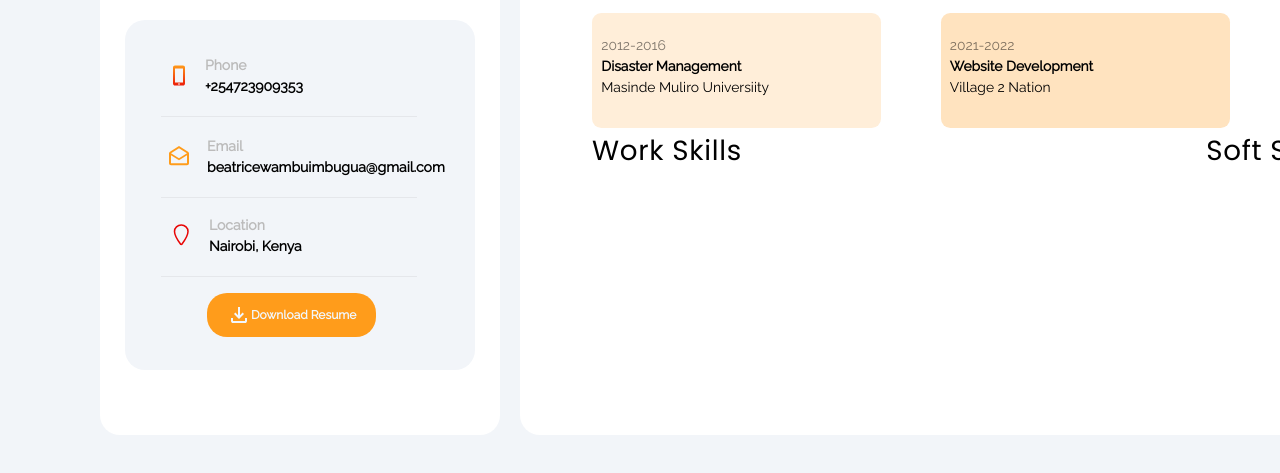
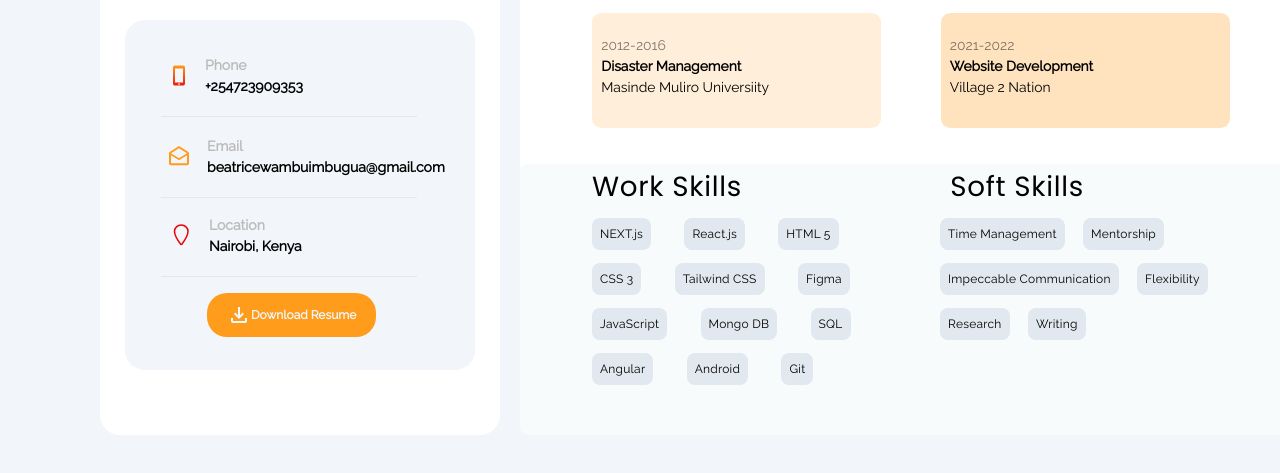
Before and after one commit to agungauliads/Landing-Page-Portofolio, a website: page src/resume.html in a window 1280 px wide. Shown: the part 539-1012 px from the top of the page. Drawn offline with Linux system fonts and the light colour scheme.

Commit message:
Resume Done

```diff
--- a/src/resume.html
+++ b/src/resume.html
@@ -160,7 +160,7 @@
             </nav>
             <!--Resume Card-->
             <div
-                class="shrink-0 items-center ml-[20px] mt-[10px] mr-[100px] mb-[50px] w-[820px] h-[700px] rounded-[20px] bg-white shadow-[0_0_0_0_rgb(0,0,0,0.25)]">
+                class="flex-row shrink-0 items-center ml-[20px] mt-[10px] mr-[100px] mb-[50px] w-[820px] h-[700px] rounded-[20px] bg-white shadow-[0_0_0_0_rgb(0,0,0,0.25)]">
                 <!--Resume-->
                 <div class="inline-flex items-center justify-center ml-[72px] mt-[18px] mr-[252px] gap-[32px]">
                     <h1 class="w-[212px] font-Poppins text-[40px] tracking-[1px] leading-10 font-medium text-title">
@@ -212,12 +212,34 @@
                     </div>
                 </div>
                 <!--Work Skills & Soft Skills-->
-                <div class="flex justify-between items-start w-[492px] ml-[72px] mt-[36px] mr-[256px]">
-                    <div class="flex items-center">
-                        <h1 class="text-black font-Poppins text-[27.737px] font-medium leading-[46.229px] tracking-[0.693px]">Work Skills</h1>
+                <div class="flex-row justify-between items-start mt-[35.86px] mb-full bg-[#F8FBFB] w-[820px] h-[270.55px] rounded-[8px]">
+                    <div class="flex justify-between items-start w-[492px] ml-[72px] mr-[256px]">
+                        <h1 class="font-Poppins text-black text-[27.737px] font-medium leading-[46.229px] tracking-[0.693px]">Work Skills</h1>
+                        <h1 class="font-Poppins text-black text-[27.737px] font-medium leading-[46.229px] tracking-[0.693px]">Soft Skills</h1>
                     </div>
-                    <div class="ml-[193px] flex items-start">
-                        <h1 class="text-black font-Poppins text-[27.737px] font-medium leading-[46.229px] tracking-[0.693px]">Soft Skills</h1>
+                    <div class="flex justify-between items-start mt-[8px] ml-[72px] mr-[111.07px]">
+                        <div class="w-[288.929px] justify-between items-center font-Raleway text-[12px] font-normal leading-6 tracking-[0.24px]">
+                            <span class="mr-[30px] inline-flex px-2 py-1 rounded-[8px] bg-[#E1E8EF]">NEXT.js</span>
+                            <span class="mr-[30px] inline-flex px-2 py-1 rounded-[8px] bg-[#E1E8EF]">React.js</span>
+                            <span class="mr-[30px] inline-flex px-2 py-1 rounded-[8px] bg-[#E1E8EF]">HTML 5</span>
+                            <span class="mt-[13px] mr-[30px] inline-flex px-2 py-1 rounded-[8px] bg-[#E1E8EF]">CSS 3</span>
+                            <span class="mt-[13px] mr-[30px] inline-flex px-2 py-1 rounded-[8px] bg-[#E1E8EF]">Tailwind CSS</span>
+                            <span class="mt-[13px] mr-[30px] inline-flex px-2 py-1 rounded-[8px] bg-[#E1E8EF]">Figma </span>
+                            <span class="mt-[13px] mr-[30px] inline-flex px-2 py-1 rounded-[8px] bg-[#E1E8EF]">JavaScript</span>
+                            <span class="mt-[13px] mr-[30px] inline-flex px-2 py-1 rounded-[8px] bg-[#E1E8EF]">Mongo DB</span>
+                            <span class="mt-[13px] mr-[30px] inline-flex px-2 py-1 rounded-[8px] bg-[#E1E8EF]">SQL</span>
+                            <span class="mt-[13px] mr-[30px] inline-flex px-2 py-1 rounded-[8px] bg-[#E1E8EF]">Angular</span>
+                            <span class="mt-[13px] mr-[30px] inline-flex px-2 py-1 rounded-[8px] bg-[#E1E8EF]">Android</span>
+                            <span class="mt-[13px] mr-[30px] inline-flex px-2 py-1 rounded-[8px] bg-[#E1E8EF]">Git</span>
+                        </div>
+                        <div class="w-[288.929px] justify-between items-center font-Raleway text-[12px] font-normal leading-6 tracking-[0.24px]">
+                            <span class="mr-[15px] inline-flex px-2 py-1 rounded-[8px] bg-[#E1E8EF]">Time Management</span>
+                            <span class="mr-[15px] inline-flex px-2 py-1 rounded-[8px] bg-[#E1E8EF]">Mentorship</span>
+                            <span class="mt-[13px] mr-[15px] inline-flex px-2 py-1 rounded-[8px] bg-[#E1E8EF]">Impeccable Communication</span>
+                            <span class="mt-[13px] mr-[15px] inline-flex px-2 py-1 rounded-[8px] bg-[#E1E8EF]">Flexibility</span>
+                            <span class="mt-[13px] mr-[15px] inline-flex px-2 py-1 rounded-[8px] bg-[#E1E8EF]">Research</span>
+                            <span class="mt-[13px] mr-[15px] inline-flex px-2 py-1 rounded-[8px] bg-[#E1E8EF]">Writing</span>
+                        </div>
                     </div>
                 </div>
                 </div>
```
Also changed, not shown: dist/output.css.
